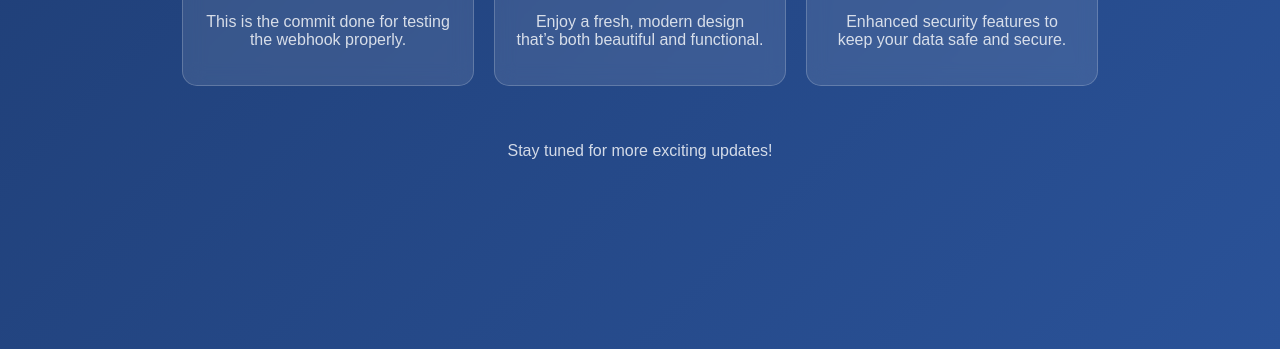
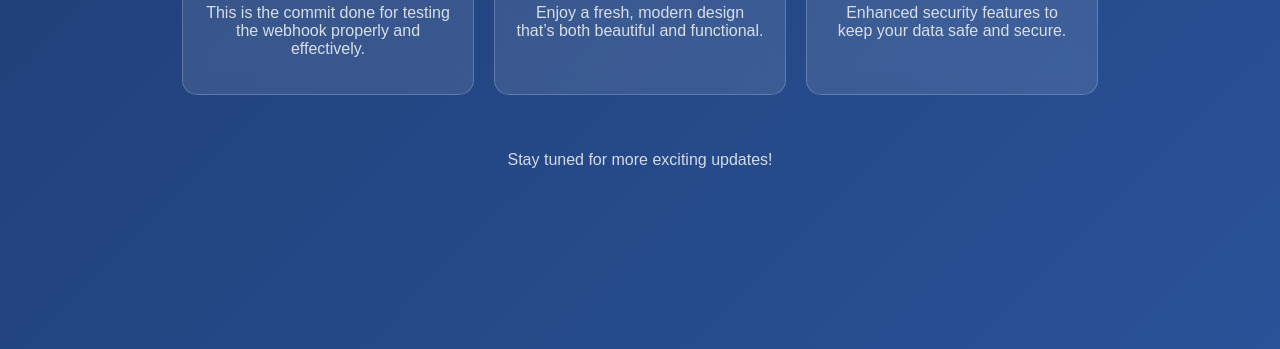
Before and after one commit to vishwajeet075/Deployment-Impact-Tracker, a plain HTML site: page html/feature.html in a window 1280 px wide. Shown: the part 451-800 px from the top of the page. Drawn offline with Linux system fonts and the light colour scheme.

Commit message:
checking the webhook

```diff
--- a/html/feature.html
+++ b/html/feature.html
@@ -16,7 +16,7 @@
     <div class="feature-card">
       <div class="icon">🚀</div>
       <h2>Feature 1</h2>
-      <p>This is the commit done for testing the webhook properly.</p>
+      <p>This is the commit done for testing the webhook properly and effectively.</p>
     </div>
 
     <div class="feature-card">
```
